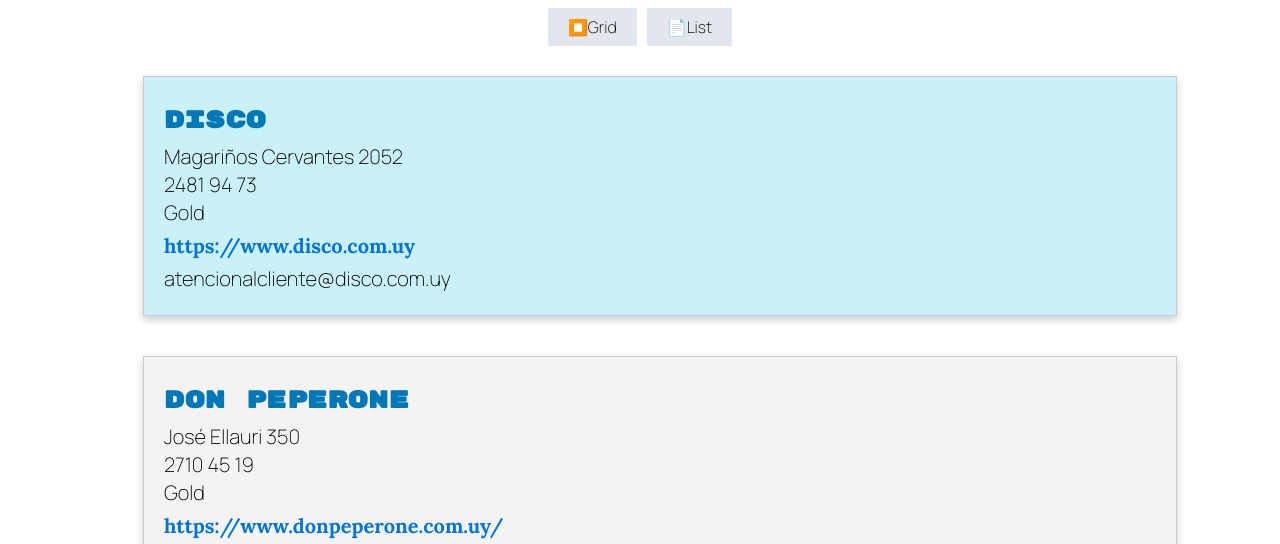
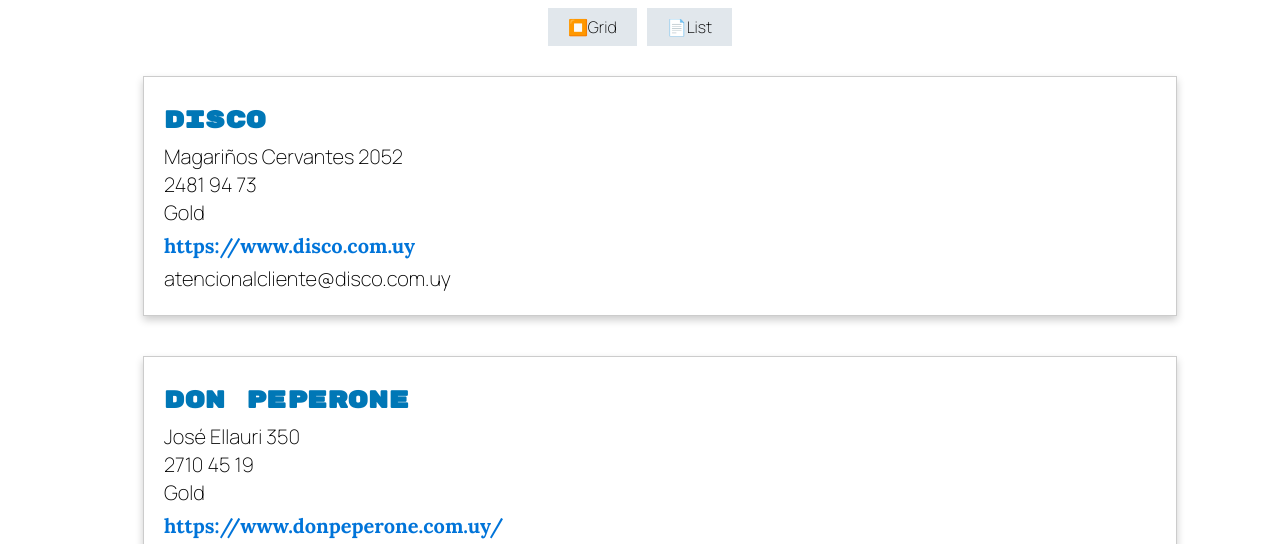
Before and after one commit to letiabelenda/wdd230, a plain HTML site: page chamber/directory.html in a window 1280 px wide. Both pictures are taken after a click on the button "📄List". Shown: the part 241-785 px from the top of the page. Drawn offline with Linux system fonts and the light colour scheme.

Commit message:
07112023

```diff
--- a/chamber/styles/base.css
+++ b/chamber/styles/base.css
@@ -537,7 +537,7 @@
 }
 
 .cards section{
-    background-color: #fff;
+    background-color: #ffffff;
     border: 1px solid #ccc;
     padding: 20px;
     box-shadow: 0 4px 8px rgba(0, 0, 0, 0.2);
@@ -587,7 +587,7 @@
 .cards.list section {
     margin: 0;
     padding: 0;
-    background-color: var(--fifth-color);
+    background-color: #fff;
     text-align: start;
     width: 100%;
 }
@@ -606,7 +606,7 @@
 }
 
 .cards.list section:nth-child(even) {
-background-color: rgb(245, 242, 242);
+background-color: rgb(255, 255, 255);
 }
 
 .cards.list section:hover {
```
